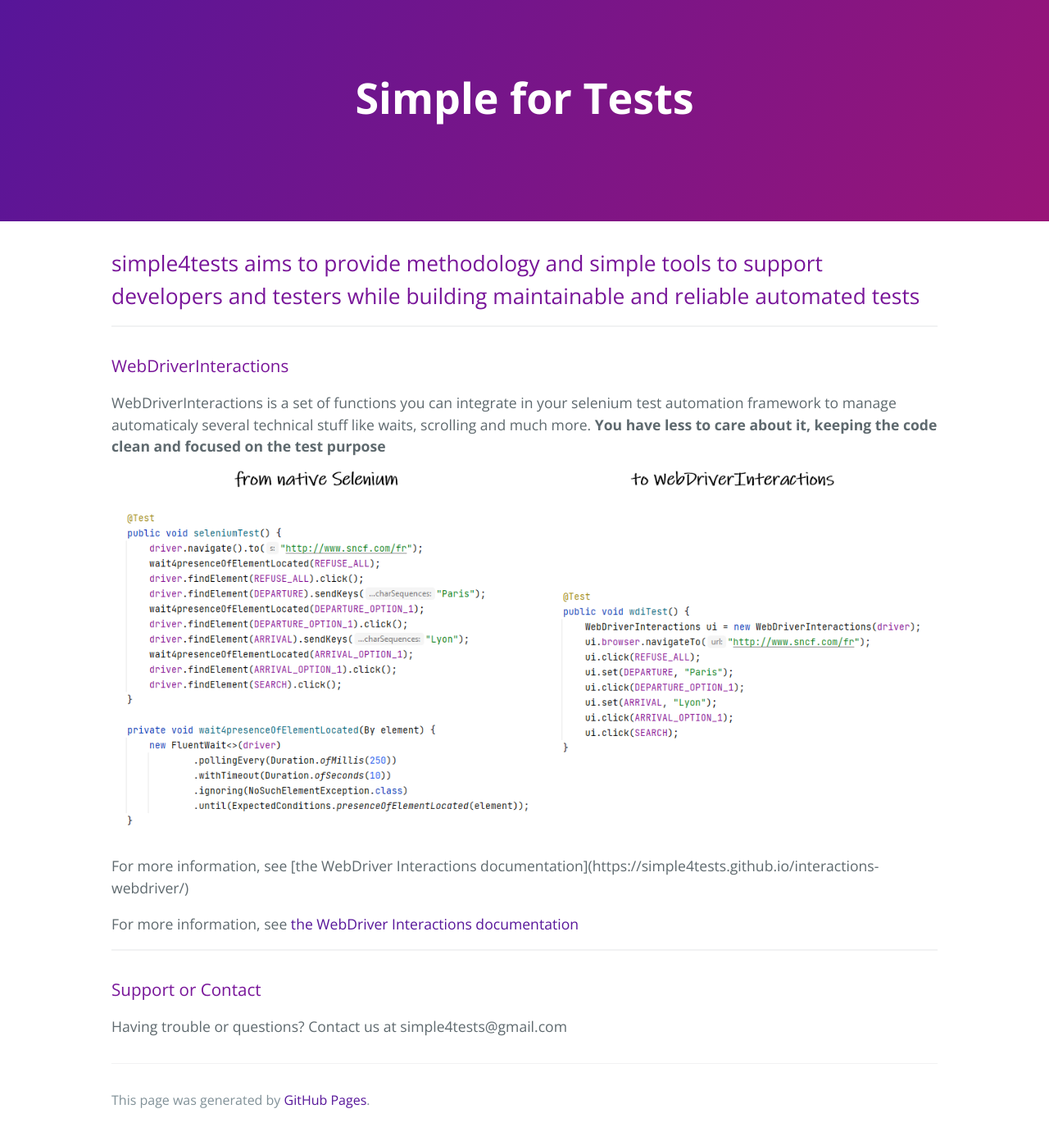
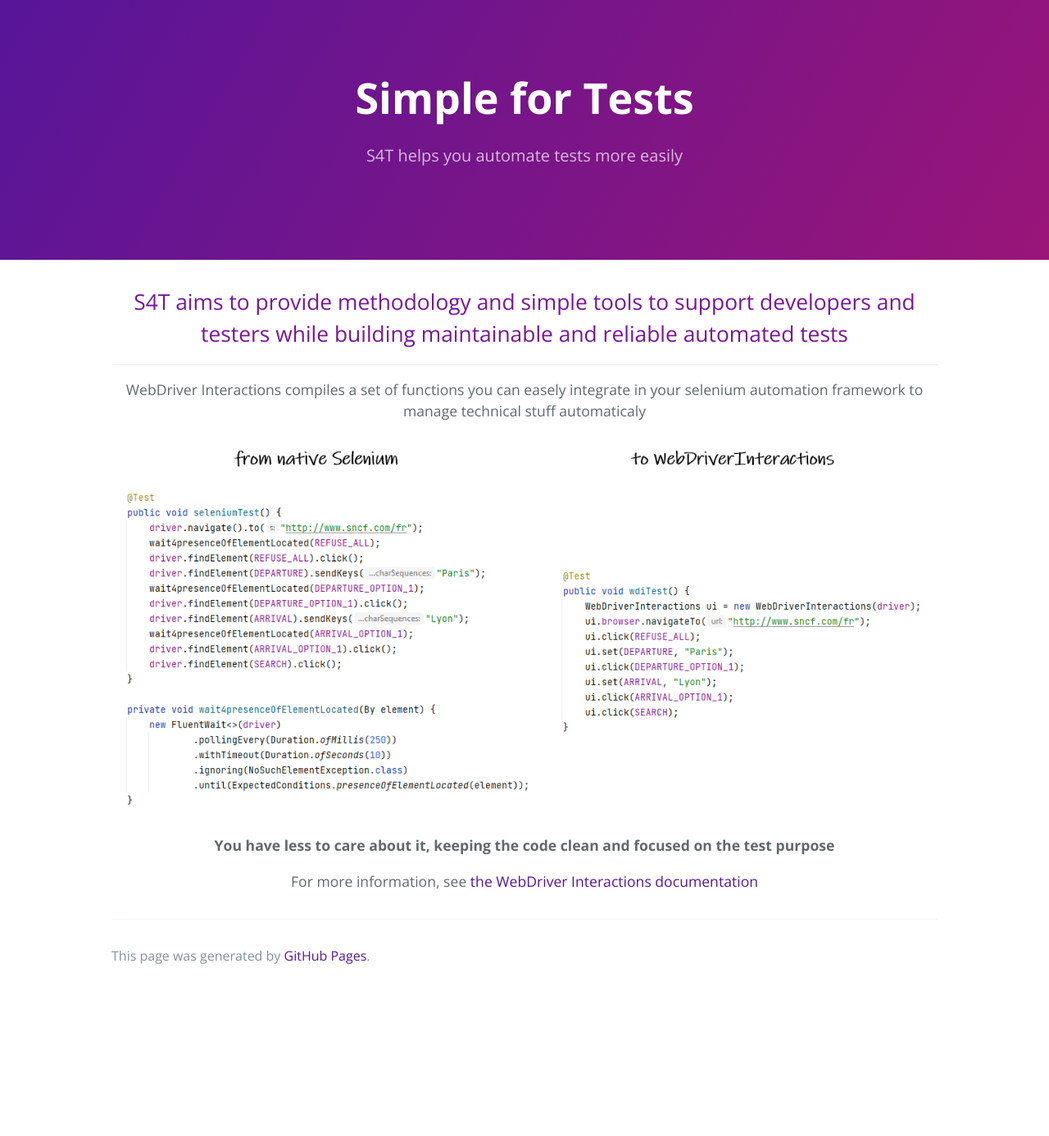
Before and after one commit to simple4tests/simple4tests.github.io, a Jekyll site: the page built from index.html, in a window 1280 px wide. Shown: the whole page at 82% size. Built offline with Jekyll 4.4.1, drawn with Linux system fonts in a browser that asks for light colours; after the commit the page ends 1210 px from its top, so only the background shows below that.

Commit message:
Adding content

```diff
--- /dev/null
+++ b/_includes/s4t_footer.html
@@ -0,0 +1,8 @@
+<footer class="site-footer">
+    {% if site.github.is_project_page %} <span class="site-footer-owner">
+        <a href="{{ site.github.repository_url }}">{{ site.github.repository_name }}</a> is maintained by
+        <a href="{{ site.github.owner_url }}">{{ site.github.owner_name }}</a> (simple4tests@gmail.com).
+    </span> {% endif %}
+    <span class="site-footer-credits">This page was generated by <a
+            href="https://pages.github.com">GitHub Pages</a>.</span>
+</footer>
--- /dev/null
+++ b/_includes/s4t_slogan.html
@@ -0,0 +1,6 @@
+<section>
+    <center>
+        <h2>S4T aims to provide methodology and simple tools to support developers and testers while building
+            maintainable and reliable automated tests</h2>
+    </center>
+</section>
--- /dev/null
+++ b/_includes/wdi_showcase.html
@@ -0,0 +1,12 @@
+<section>
+    <h3 {% if page.url == "/" %}hidden{% endif %}>Showcase</h3>
+    <center>
+        <p>WebDriver Interactions compiles a set of functions you can easely integrate in your selenium automation
+            framework to manage technical stuff automaticaly</p>
+        <img src="/assets/images/se_vs_wdi.png">
+        <p><b>You have less to care about it, keeping the code clean and focused on the test purpose</b></p>
+        <p {% if page.url == "/webdriverinteractions/webdriverinteractions.html" %}hidden{% endif %}>For more information, see <a href="/webdriverinteractions/webdriverinteractions.html">the WebDriver Interactions documentation</a></p>
+        <p {% if page.url == "/" %}hidden{% endif %}>More examples available in <a href="https://github.com/simple4tests/wdi-ex-junit">wdi-ex-junit</a>
+            github repo. </p>
+    </center>
+</section>
--- /dev/null
+++ b/_includes/wdi_slogan.html
@@ -0,0 +1,6 @@
+<section>
+    <center>
+        <h2>WebDriver Interactions compiles a set of functions you can easely integrate in your selenium automation
+            framework to manage technical stuff automaticaly</h2>
+    </center>
+</section>
--- a/_includes/wdi_usage.html
+++ b/_includes/wdi_usage.html
@@ -1,3 +1,4 @@
+<section>
     <h3>Usage</h3>
     1. Add dependency on your pom.xml file
 
@@ -27,3 +28,4 @@ ui.click(...);
     ui.set(...);
     ...
     {% endhighlight %}
+</section>
--- a/_layouts/default.html
+++ b/_layouts/default.html
@@ -19,17 +19,8 @@
     <h2 class="project-tagline">{{ page.description }}</h2>
 </header>
 <main id="content" class="main-content" role="main">
-    <section>
-        {{ content }}
-    </section>
-    <footer class="site-footer">
-        {% if site.github.is_project_page %}
-        <span class="site-footer-owner"><a href="{{ site.github.repository_url }}">{{ site.github.repository_name }}</a> is maintained by <a
-                href="{{ site.github.owner_url }}">{{ site.github.owner_name }}</a>.</span>
-        {% endif %}
-        <span class="site-footer-credits">This page was generated by <a
-                href="https://pages.github.com">GitHub Pages</a>.</span>
-    </footer>
+    {{ content }}
+    {% include s4t_footer.html %}
 </main>
 </body>
 </html>
--- a/index.html
+++ b/index.html
@@ -1,18 +1,8 @@
 ---
 layout: default
+description: S4T helps you automate tests more easily
 ---
 
-<h2>simple4tests aims to provide methodology and simple tools to support developers and testers while building
-    maintainable and reliable automated tests</h2>
+{% include s4t_slogan.html %}
 <hr>
-<h3>WebDriverInteractions</h3>
-WebDriverInteractions is a set of functions you can integrate in your selenium test automation framework to manage
-automaticaly several technical stuff like waits, scrolling and much more.
-<b>You have less to care about it, keeping the code clean and focused on the test purpose</b>
-<img src="/assets/images/se_vs_wdi.png">
-<p>For more information, see [the WebDriver Interactions
-    documentation](https://simple4tests.github.io/interactions-webdriver/)</p>
-<p>For more information, see <a href="/wdi/wdi.html">the WebDriver Interactions documentation</a></p>
-<hr>
-<h3>Support or Contact</h3>
-Having trouble or questions? Contact us at simple4tests@gmail.com
+{% include wdi_showcase.html %}
```
Also changed, not shown: _includes/wdi_in_the_box.html (added, +27 -0 lines), _includes/wdi_userguide.html (+12 -5 lines), wdi/wdi.html (deleted, +0 -56 lines), webdriverinteractions/webdriverinteractions.html (added, +15 -0 lines), README.md. Lines whose indentation alone changed are shown as unchanged.
